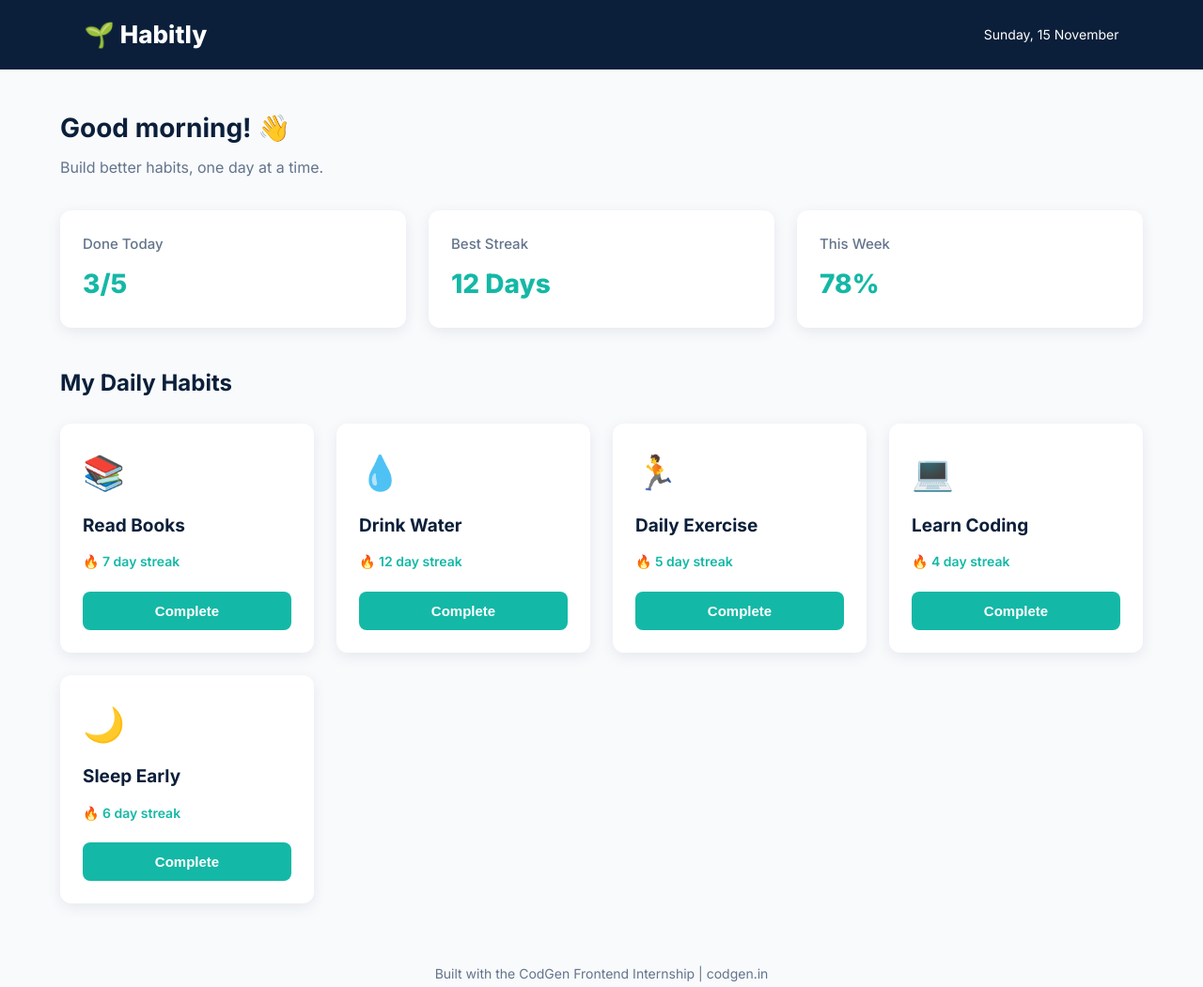
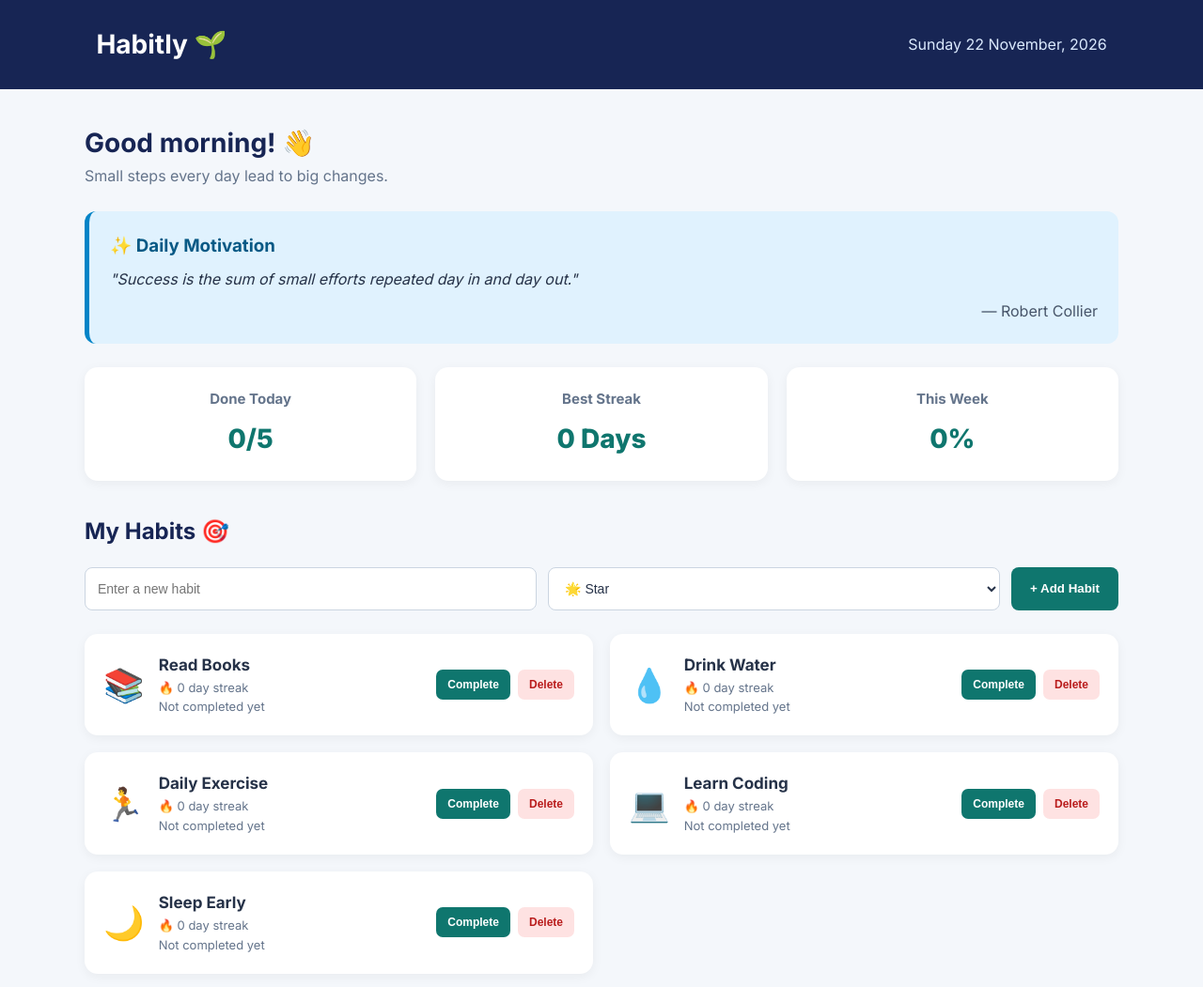
Before and after one commit to kankaranagajyothi-dev/habitly, a plain HTML site: page index.html in a window 1280 px wide. Shown: the top 1051 px of the page at 94% size. Drawn offline with Linux system fonts and the light colour scheme; no server answers.

Commit message:
Complete Habitly Week 2 features

```diff
--- a/index.html
+++ b/index.html
@@ -5,92 +5,119 @@
     <meta charset="UTF-8">
     <meta name="viewport" content="width=device-width, initial-scale=1.0">
     <title>Habitly - Daily Habit Tracker</title>
+
     <link rel="stylesheet" href="style.css">
+
+    <link rel="preconnect" href="https://fonts.googleapis.com">
+    <link rel="preconnect" href="https://fonts.gstatic.com" crossorigin>
+    <link href="https://fonts.googleapis.com/css2?family=Inter:wght@400;500;600;700;800&display=swap" rel="stylesheet">
 </head>
+
 <body>
 
     <!-- Header -->
     <header class="header">
-        <h1 class="logo">🌱 Habitly</h1>
-        <p class="date">Sunday, 15 November</p>
+        <h1>Habitly 🌱</h1>
+        <p id="currentDate"></p>
     </header>
 
     <main class="container">
 
         <!-- Welcome Section -->
         <section class="welcome">
-            <h2>Good morning! 👋</h2>
-            <p>Build better habits, one day at a time.</p>
+            <h2 id="greeting">Welcome back! 👋</h2>
+            <p>Small steps every day lead to big changes.</p>
         </section>
 
-        <!-- Summary Statistics -->
-        <section class="stats">
-            <article class="stat-card">
-                <h3>Done Today</h3>
-                <p class="stat-value">3/5</p>
-            </article>
-
-            <article class="stat-card">
-                <h3>Best Streak</h3>
-                <p class="stat-value">12 Days</p>
-            </article>
-
-            <article class="stat-card">
-                <h3>This Week</h3>
-                <p class="stat-value">78%</p>
-            </article>
+        <!-- Daily Quote -->
+        <section class="quote-card">
+            <h3>✨ Daily Motivation</h3>
+            <p id="quote">Loading your daily quote...</p>
+            <span id="quoteAuthor"></span>
         </section>
 
-        <!-- Habit Cards -->
-        <section class="habits">
-            <h2>My Daily Habits</h2>
+        <!-- Dashboard Statistics -->
+        <section class="stats">
 
-            <div class="habit-grid">
+            <div class="stat-card">
+                <h3>Done Today</h3>
+                <p id="doneToday">0/0</p>
+            </div>
 
-                <article class="habit-card">
-                    <span class="habit-emoji">📚</span>
-                    <h3>Read Books</h3>
-                    <p class="streak">🔥 7 day streak</p>
-                    <button type="button">Complete</button>
-                </article>
+            <div class="stat-card">
+                <h3>Best Streak</h3>
+                <p id="bestStreak">0 Days</p>
+            </div>
 
-                <article class="habit-card">
-                    <span class="habit-emoji">💧</span>
-                    <h3>Drink Water</h3>
-                    <p class="streak">🔥 12 day streak</p>
-                    <button type="button">Complete</button>
-                </article>
+            <div class="stat-card">
+                <h3>This Week</h3>
+                <p id="weeklyProgress">0%</p>
+            </div>
 
-                <article class="habit-card">
-                    <span class="habit-emoji">🏃</span>
-                    <h3>Daily Exercise</h3>
-                    <p class="streak">🔥 5 day streak</p>
-                    <button type="button">Complete</button>
-                </article>
+        </section>
 
-                <article class="habit-card">
-                    <span class="habit-emoji">💻</span>
-                    <h3>Learn Coding</h3>
-                    <p class="streak">🔥 4 day streak</p>
-                    <button type="button">Complete</button>
-                </article>
+        <!-- Habit Section -->
+        <section class="habit-section">
 
-                <article class="habit-card">
-                    <span class="habit-emoji">🌙</span>
-                    <h3>Sleep Early</h3>
-                    <p class="streak">🔥 6 day streak</p>
-                    <button type="button">Complete</button>
-                </article>
+            <div class="section-heading">
+                <h2>My Habits 🎯</h2>
+            </div>
 
-            </div>
+            <!-- Add Habit Form -->
+            <form id="habitForm" class="habit-form">
+
+                <input
+                    type="text"
+                    id="habitName"
+                    placeholder="Enter a new habit"
+                    maxlength="40"
+                    required
+                >
+
+                <!-- Emoji Dropdown -->
+                <select id="habitEmoji">
+
+                    <option value="🌟">🌟 Star</option>
+                    <option value="📚">📚 Books</option>
+                    <option value="💧">💧 Water</option>
+                    <option value="🏃">🏃 Exercise</option>
+                    <option value="💻">💻 Coding</option>
+                    <option value="🌙">🌙 Sleep</option>
+                    <option value="🚶">🚶 Walking</option>
+                    <option value="🧘">🧘 Meditation</option>
+                    <option value="🍎">🍎 Healthy Food</option>
+                    <option value="🎯">🎯 Goals</option>
+                    <option value="🎨">🎨 Art</option>
+                    <option value="✍️">✍️ Writing</option>
+                    <option value="🎵">🎵 Music</option>
+                    <option value="🏋️">🏋️ Fitness</option>
+                    <option value="❤️">❤️ Health</option>
+                    <option value="🌱">🌱 Growth</option>
+                    <option value="🧹">🧹 Cleaning</option>
+                    <option value="💰">💰 Saving</option>
+                    <option value="📝">📝 Study</option>
+                    <option value="🚴">🚴 Cycling</option>
+
+                </select>
+
+                <button type="submit">+ Add Habit</button>
+
+            </form>
+
+            <!-- Habits Display -->
+            <div class="habit-grid" id="habitGrid"></div>
+
         </section>
 
     </main>
 
     <!-- Footer -->
-    <footer class="footer">
-        <p>Built with the CodGen Frontend Internship | codgen.in</p>
+    <footer>
+        <p>Made with 💚 | CodGen Frontend Internship</p>
     </footer>
+
+    <!-- JavaScript -->
+    <script src="script.js"></script>
 
 </body>
 </html>
--- /dev/null
+++ b/script.js
@@ -0,0 +1,227 @@
+
+const defaultHabits = [
+    { id: 1, name: "Read Books", emoji: "📚", streak: 0, completedDates: [] },
+    { id: 2, name: "Drink Water", emoji: "💧", streak: 0, completedDates: [] },
+    { id: 3, name: "Daily Exercise", emoji: "🏃", streak: 0, completedDates: [] },
+    { id: 4, name: "Learn Coding", emoji: "💻", streak: 0, completedDates: [] },
+    { id: 5, name: "Sleep Early", emoji: "🌙", streak: 0, completedDates: [] }
+];
+
+const STORAGE_KEY = "habitlyHabits";
+
+let habits;
+
+try {
+    const savedHabits = localStorage.getItem(STORAGE_KEY);
+    habits = savedHabits ? JSON.parse(savedHabits) : defaultHabits;
+    if (!Array.isArray(habits)) habits = defaultHabits;
+} catch {
+    habits = defaultHabits;
+}
+
+function getToday() {
+    const date = new Date();
+    const year = date.getFullYear();
+    const month = String(date.getMonth() + 1).padStart(2, "0");
+    const day = String(date.getDate()).padStart(2, "0");
+
+    return `${year}-${month}-${day}`;
+}
+
+function saveHabits() {
+    localStorage.setItem(STORAGE_KEY, JSON.stringify(habits));
+}
+
+function showDate() {
+    const today = new Date();
+
+    document.getElementById("currentDate").textContent =
+        today.toLocaleDateString("en-IN", {
+            weekday: "long",
+            day: "numeric",
+            month: "long",
+            year: "numeric"
+        });
+
+    const hour = today.getHours();
+    let greeting = "Good evening! 👋";
+
+    if (hour < 12) {
+        greeting = "Good morning! 👋";
+    } else if (hour < 17) {
+        greeting = "Good afternoon! 👋";
+    }
+
+    document.getElementById("greeting").textContent = greeting;
+}
+
+function escapeHTML(value) {
+    return String(value).replace(/[&<>"']/g, character => ({
+        "&": "&amp;",
+        "<": "&lt;",
+        ">": "&gt;",
+        '"': "&quot;",
+        "'": "&#039;"
+    })[character]);
+}
+
+function renderHabits() {
+    const habitGrid = document.getElementById("habitGrid");
+    const today = getToday();
+
+    habitGrid.innerHTML = "";
+
+    habits.forEach(habit => {
+        const completed = habit.completedDates.includes(today);
+
+        const card = document.createElement("div");
+        card.className = `habit-card ${completed ? "completed" : ""}`;
+
+        card.innerHTML = `
+            <span class="habit-emoji">${escapeHTML(habit.emoji)}</span>
+
+            <div class="habit-info">
+                <h3>${escapeHTML(habit.name)}</h3>
+                <p>🔥 ${habit.streak} day streak</p>
+                <p>${completed ? "Completed today ✓" : "Not completed yet"}</p>
+            </div>
+
+            <div class="habit-actions">
+                <button class="complete-btn" data-action="complete" data-id="${habit.id}">
+                    ${completed ? "Undo" : "Complete"}
+                </button>
+
+                <button class="delete-btn" data-action="delete" data-id="${habit.id}">
+                    Delete
+                </button>
+            </div>
+        `;
+
+        habitGrid.appendChild(card);
+    });
+
+    updateStats();
+}
+
+function updateStats() {
+    const today = getToday();
+
+    const completedToday = habits.filter(habit =>
+        habit.completedDates.includes(today)
+    ).length;
+
+    document.getElementById("doneToday").textContent =
+        `${completedToday}/${habits.length}`;
+
+    const bestStreak = habits.length
+        ? Math.max(...habits.map(habit => Number(habit.streak) || 0))
+        : 0;
+
+    document.getElementById("bestStreak").textContent =
+        `${bestStreak} Days`;
+
+    let completedThisWeek = 0;
+
+    habits.forEach(habit => {
+        completedThisWeek += habit.completedDates.filter(date => {
+            const difference = Math.floor(
+                (new Date(today + "T00:00:00") - new Date(date + "T00:00:00")) /
+                (1000 * 60 * 60 * 24)
+            );
+
+            return difference >= 0 && difference < 7;
+        }).length;
+    });
+
+    const totalPossible = habits.length * 7;
+    const percentage = totalPossible
+        ? Math.round((completedThisWeek / totalPossible) * 100)
+        : 0;
+
+    document.getElementById("weeklyProgress").textContent =
+        `${Math.min(percentage, 100)}%`;
+}
+
+document.getElementById("habitForm").addEventListener("submit", function(event) {
+    event.preventDefault();
+
+    const nameInput = document.getElementById("habitName");
+    const emojiInput = document.getElementById("habitEmoji");
+
+    const name = nameInput.value.trim();
+    const emoji = emojiInput.value.trim() || "🌟";
+
+    if (!name) return;
+
+    habits.push({
+        id: Date.now(),
+        name,
+        emoji,
+        streak: 0,
+        completedDates: []
+    });
+
+    saveHabits();
+    renderHabits();
+
+    nameInput.value = "";
+    emojiInput.value = "";
+});
+
+document.getElementById("habitGrid").addEventListener("click", function(event) {
+    const button = event.target.closest("button");
+
+    if (!button) return;
+
+    const id = Number(button.dataset.id);
+    const action = button.dataset.action;
+
+    const habit = habits.find(item => item.id === id);
+
+    if (!habit) return;
+
+    if (action === "complete") {
+        const today = getToday();
+        const index = habit.completedDates.indexOf(today);
+
+        if (index === -1) {
+            habit.completedDates.push(today);
+        } else {
+            habit.completedDates.splice(index, 1);
+        }
+    }
+
+    if (action === "delete") {
+        habits = habits.filter(item => item.id !== id);
+    }
+
+    saveHabits();
+    renderHabits();
+});
+
+async function fetchQuote() {
+    const quoteElement = document.getElementById("quote");
+    const authorElement = document.getElementById("quoteAuthor");
+
+    try {
+        const response = await fetch("https://dummyjson.com/quotes/random");
+
+        if (!response.ok) {
+            throw new Error("Could not fetch quote");
+        }
+
+        const data = await response.json();
+
+        quoteElement.textContent = `"${data.quote}"`;
+        authorElement.textContent = `— ${data.author}`;
+    } catch (error) {
+        quoteElement.textContent =
+            '"Success is the sum of small efforts repeated day in and day out."';
+
+        authorElement.textContent = "— Robert Collier";
+    }
+}
+
+showDate();
+renderHabits();
+fetchQuote();
--- a/style.css
+++ b/style.css
@@ -1,21 +1,4 @@
 
-/* Google Font */
-@import url('https://fonts.googleapis.com/css2?family=Inter:wght@400;500;600;700;800&display=swap');
-
-/* CSS Variables */
-:root {
-    --navy: #0B1F3A;
-    --teal: #14B8A6;
-    --background: #F8FAFC;
-    --white: #FFFFFF;
-    --text: #475569;
-    --muted: #64748B;
-    --shadow: 0 4px 15px rgba(11, 31, 58, 0.08);
-    --radius: 12px;
-    --space: 8px;
-}
-
-/* Basic Reset */
 * {
     margin: 0;
     padding: 0;
@@ -23,211 +6,303 @@
 }
 
 body {
-    font-family: 'Inter', Arial, sans-serif;
-    background: var(--background);
-    color: var(--navy);
+    font-family: 'Inter', sans-serif;
+    background: #f4f7fb;
+    color: #263248;
     line-height: 1.6;
 }
 
 /* Header */
 .header {
-    background: var(--navy);
-    color: var(--white);
-    padding: calc(var(--space) * 2) 7%;
+    background: #172554;
+    color: white;
+    padding: 25px 8%;
     display: flex;
     justify-content: space-between;
     align-items: center;
+    flex-wrap: wrap;
+    gap: 10px;
 }
 
-.logo {
-    font-size: 26px;
-    font-weight: 800;
+.header h1 {
+    font-size: 28px;
 }
 
-.date {
-    color: var(--white);
-    font-size: 14px;
+.header p {
+    color: #dbeafe;
 }
 
-/* Main Container */
+/* Main container */
 .container {
-    max-width: 1200px;
-    margin: 40px auto;
-    padding: 0 24px;
+    max-width: 1100px;
+    width: 90%;
+    margin: 35px auto;
 }
 
-/* Welcome */
+/* Welcome section */
 .welcome {
-    margin-bottom: 32px;
+    margin-bottom: 25px;
 }
 
 .welcome h2 {
     font-size: 28px;
-    margin-bottom: var(--space);
+    color: #172554;
 }
 
 .welcome p {
-    color: var(--muted);
+    color: #64748b;
 }
 
-/* Statistics */
+/* Daily quote */
+.quote-card {
+    background: #e0f2fe;
+    border-left: 5px solid #0284c7;
+    padding: 22px;
+    border-radius: 12px;
+    margin-bottom: 25px;
+}
+
+.quote-card h3 {
+    color: #075985;
+    margin-bottom: 8px;
+}
+
+.quote-card p {
+    font-size: 16px;
+    font-style: italic;
+}
+
+#quoteAuthor {
+    display: block;
+    text-align: right;
+    color: #475569;
+    margin-top: 8px;
+}
+
+/* Dashboard statistics */
 .stats {
     display: grid;
     grid-template-columns: repeat(3, 1fr);
-    gap: 24px;
-    margin-bottom: 40px;
+    gap: 20px;
+    margin-bottom: 35px;
 }
 
 .stat-card {
-    background: var(--white);
-    padding: 24px;
-    border-radius: var(--radius);
-    box-shadow: var(--shadow);
-    transition: transform 0.3s ease, box-shadow 0.3s ease;
+    background: white;
+    padding: 22px;
+    border-radius: 14px;
+    text-align: center;
+    box-shadow: 0 3px 12px rgba(0, 0, 0, 0.05);
+    transition: transform 0.2s ease;
 }
 
 .stat-card:hover {
     transform: translateY(-4px);
-    box-shadow: 0 8px 22px rgba(11, 31, 58, 0.13);
 }
 
 .stat-card h3 {
-    color: var(--muted);
+    color: #64748b;
     font-size: 15px;
-    font-weight: 500;
 }
 
-.stat-value {
-    color: var(--teal);
+.stat-card p {
+    color: #0f766e;
     font-size: 28px;
     font-weight: 800;
-    margin-top: var(--space);
+    margin-top: 8px;
 }
 
-/* Habits */
-.habits h2 {
-    font-size: 24px;
-    margin-bottom: 24px;
+/* Habits heading */
+.section-heading {
+    margin-bottom: 18px;
 }
 
+.section-heading h2 {
+    color: #172554;
+}
+
+/* Add habit form */
+.habit-form {
+    display: flex;
+    gap: 12px;
+    margin-bottom: 25px;
+    flex-wrap: wrap;
+}
+
+.habit-form input,
+.habit-form select {
+    flex: 1;
+    min-width: 150px;
+    padding: 13px;
+    border: 1px solid #cbd5e1;
+    border-radius: 8px;
+    font-size: 14px;
+    background: white;
+    color: #263248;
+    outline: none;
+}
+
+.habit-form input:focus,
+.habit-form select:focus {
+    border-color: #0f766e;
+    box-shadow: 0 0 0 3px rgba(15, 118, 110, 0.1);
+}
+
+.habit-form select {
+    cursor: pointer;
+}
+
+.habit-form button {
+    background: #0f766e;
+    color: white;
+    border: none;
+    padding: 13px 20px;
+    border-radius: 8px;
+    cursor: pointer;
+    font-weight: 600;
+    transition: background 0.2s ease;
+}
+
+.habit-form button:hover {
+    background: #115e59;
+}
+
+/* Habit cards */
 .habit-grid {
     display: grid;
-    grid-template-columns: repeat(auto-fit, minmax(240px, 1fr));
-    gap: 24px;
+    grid-template-columns: repeat(2, 1fr);
+    gap: 18px;
 }
 
 .habit-card {
-    background: var(--white);
-    padding: 24px;
-    border-radius: var(--radius);
-    box-shadow: var(--shadow);
-    transition: transform 0.3s ease, box-shadow 0.3s ease;
+    background: white;
+    padding: 20px;
+    border-radius: 14px;
+    box-shadow: 0 3px 12px rgba(0, 0, 0, 0.05);
+    display: flex;
+    align-items: center;
+    gap: 15px;
+    flex-wrap: wrap;
+    transition: transform 0.2s ease, box-shadow 0.2s ease;
 }
 
 .habit-card:hover {
-    transform: translateY(-5px);
-    box-shadow: 0 8px 22px rgba(11, 31, 58, 0.13);
+    transform: translateY(-3px);
+    box-shadow: 0 6px 18px rgba(0, 0, 0, 0.08);
 }
 
 .habit-emoji {
-    font-size: 36px;
+    font-size: 35px;
 }
 
-.habit-card h3 {
-    margin: 12px 0;
-    font-size: 19px;
+.habit-info {
+    flex: 1;
+    min-width: 100px;
 }
 
-.streak {
-    color: var(--teal);
-    font-size: 14px;
-    font-weight: 600;
-    margin-bottom: 20px;
+.habit-info h3 {
+    font-size: 17px;
 }
 
-/* Complete Button */
-.habit-card button {
-    width: 100%;
-    background: var(--teal);
-    color: var(--white);
-    border: none;
-    padding: 12px;
-    border-radius: 8px;
-    font-size: 15px;
-    font-weight: 600;
-    cursor: pointer;
-    transition: background 0.3s ease;
+.habit-info p {
+    color: #64748b;
+    font-size: 13px;
 }
 
-.habit-card button:hover {
-    background: #0F9488;
+/* Completed habit */
+.habit-card.completed {
+    border-left: 5px solid #16a34a;
+    background: #f0fdf4;
+}
+
+.habit-card.completed .habit-info h3 {
+    color: #15803d;
+}
+
+/* Habit action buttons */
+.habit-actions {
+    display: flex;
+    gap: 8px;
+}
+
+.complete-btn,
+.delete-btn {
+    border: none;
+    padding: 9px 12px;
+    border-radius: 7px;
+    cursor: pointer;
+    font-weight: 600;
+    font-size: 12px;
+    transition: background 0.2s ease;
+}
+
+.complete-btn {
+    background: #0f766e;
+    color: white;
+}
+
+.complete-btn:hover {
+    background: #115e59;
+}
+
+.delete-btn {
+    background: #fee2e2;
+    color: #b91c1c;
+}
+
+.delete-btn:hover {
+    background: #fecaca;
 }
 
 /* Footer */
-.footer {
+footer {
     text-align: center;
-    padding: 24px;
-    color: var(--muted);
-    font-size: 14px;
+    padding: 25px;
+    color: #64748b;
     margin-top: 40px;
 }
 
-/* Tablet */
+/* Tablet responsive */
 @media (max-width: 768px) {
+    .stats {
+        grid-template-columns: 1fr;
+    }
+
+    .habit-grid {
+        grid-template-columns: 1fr;
+    }
+
     .header {
         padding: 20px 5%;
     }
-
-    .stats {
-        grid-template-columns: repeat(3, 1fr);
-        gap: 16px;
-    }
-
-    .stat-card {
-        padding: 16px;
-    }
-
-    .container {
-        margin: 28px auto;
-    }
 }
 
-/* Mobile */
+/* Mobile responsive */
 @media (max-width: 480px) {
-    .header {
-        flex-direction: column;
-        align-items: flex-start;
-        gap: 8px;
-    }
-
-    .logo {
-        font-size: 23px;
-    }
-
     .container {
-        padding: 0 16px;
-        margin: 24px auto;
+        width: 92%;
+        margin: 22px auto;
     }
 
     .welcome h2 {
         font-size: 23px;
     }
 
-    .stats {
-        grid-template-columns: 1fr;
-        gap: 16px;
+    .habit-form {
+        flex-direction: column;
     }
 
-    .habit-grid {
-        grid-template-columns: 1fr;
-        gap: 16px;
+    .habit-form input,
+    .habit-form select,
+    .habit-form button {
+        width: 100%;
     }
 
     .habit-card {
-        padding: 20px;
+        align-items: flex-start;
     }
 
-    .footer {
-        padding: 20px 16px;
+    .habit-actions {
+        width: 100%;
     }
 }
```
